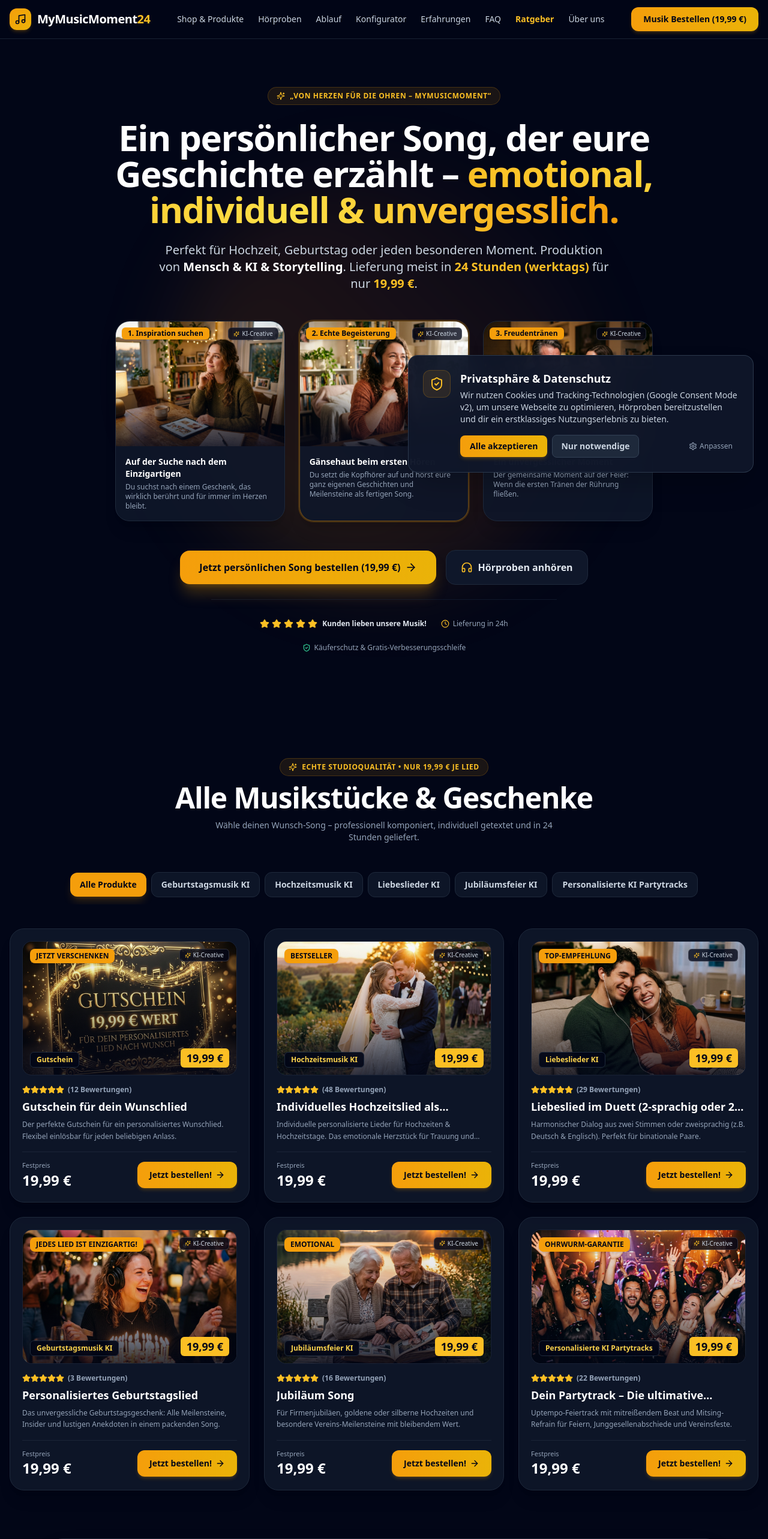
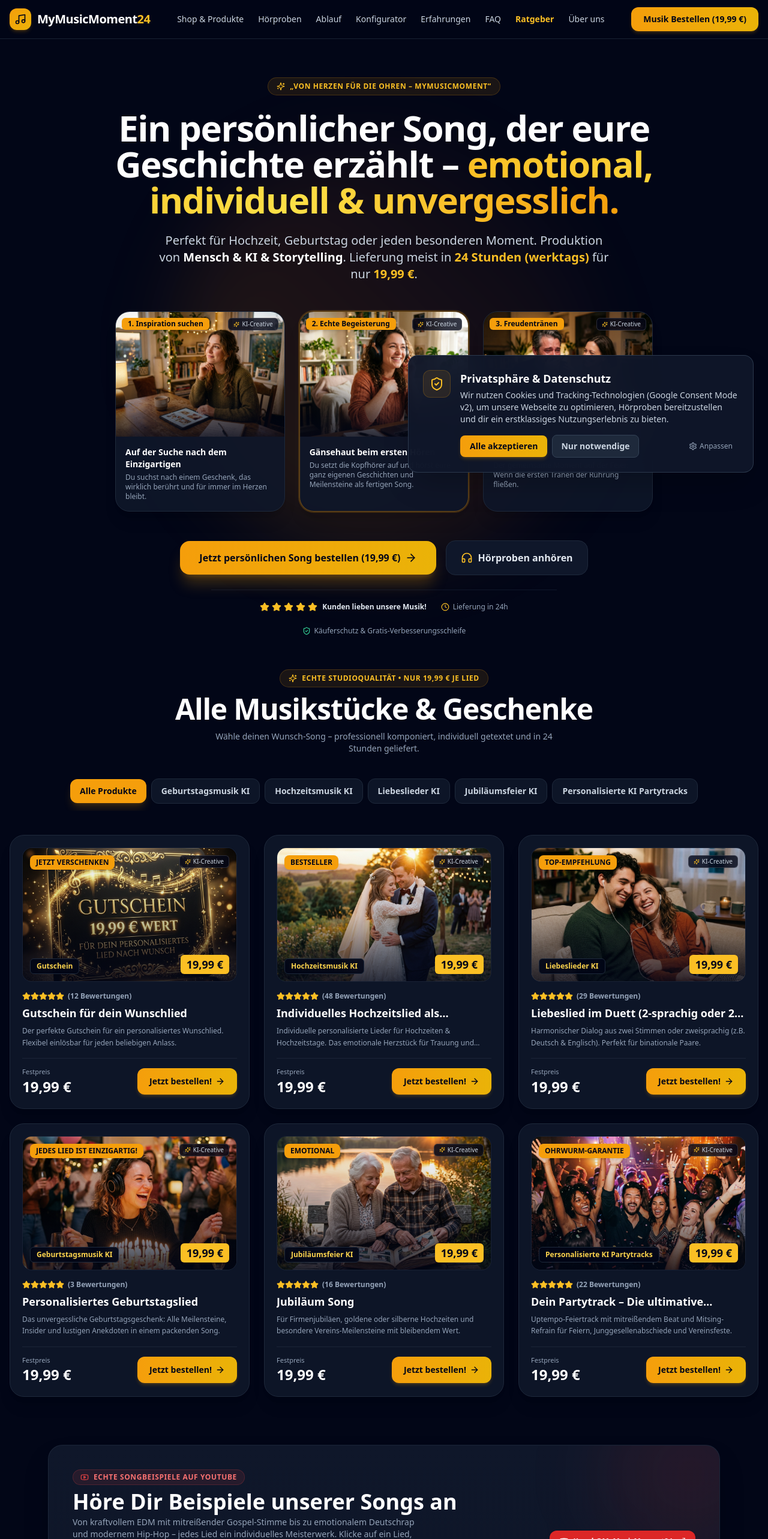
Before and after one commit to dirkonlineservices/mymusicmoment24, a React (Vite) app: page / in a window 1280 px wide. Shown: the top 2566 px of the page at 60% size. Built offline with nearby package versions, Linux system fonts and the light colour scheme.

Commit message:
fix: reduce excess vertical spacing between hero section and product catalog

```diff
--- a/src/components/ProductCatalog.jsx
+++ b/src/components/ProductCatalog.jsx
@@ -19,9 +19,9 @@ export default function ProductCatalog({ onSelectProduct }) {
     : PRODUCTS.filter((p) => p.category === selectedCategory);
 
   return (
-    <section id="shop" className="max-w-7xl mx-auto my-12 sm:my-20 px-4">
+    <section id="shop" className="max-w-7xl mx-auto mt-2 sm:mt-6 mb-12 sm:mb-20 px-4">
       {/* Section Header */}
-      <div className="text-center mb-8 sm:mb-12">
+      <div className="text-center mb-6 sm:mb-10">
         <div className="inline-flex items-center gap-2 text-xs font-bold uppercase tracking-wider text-amber-400 bg-amber-500/10 border border-amber-500/20 px-3.5 py-1.5 rounded-full mb-3">
           <Sparkles className="w-3.5 h-3.5" /> Echte Studioqualität • Nur 19,99 € je Lied
         </div>
--- a/src/views/LandingPage.jsx
+++ b/src/views/LandingPage.jsx
@@ -192,7 +192,7 @@ export default function LandingPage({ onOpenCheckout, onNavigateBlog, onNavigate
       </header>
 
       {/* Hero Section */}
-      <section className="relative pt-10 pb-14 sm:pt-20 sm:pb-24 overflow-hidden">
+      <section className="relative pt-8 pb-6 sm:pt-16 sm:pb-8 overflow-hidden">
         <div className="absolute top-1/2 left-1/2 -translate-x-1/2 -translate-y-1/2 w-[350px] sm:w-[700px] h-[350px] sm:h-[700px] bg-gradient-to-tr from-amber-500/15 via-orange-500/10 to-transparent rounded-full blur-3xl pointer-events-none" />
 
         <div className="max-w-5xl mx-auto px-4 text-center relative z-10 space-y-5 sm:space-y-6">
@@ -315,7 +315,7 @@ export default function LandingPage({ onOpenCheckout, onNavigateBlog, onNavigate
           </div>
 
           {/* Trust Badges */}
-          <div className="pt-6 sm:pt-8 flex flex-wrap items-center justify-center gap-4 sm:gap-6 text-xs text-slate-400 border-t border-slate-900 max-w-xl mx-auto">
+          <div className="pt-4 sm:pt-5 flex flex-wrap items-center justify-center gap-3.5 sm:gap-6 text-xs text-slate-400 border-t border-slate-900 max-w-xl mx-auto">
             <div className="flex items-center gap-1 text-amber-400 font-bold">
               {[...Array(5)].map((_, i) => (
                 <Star key={i} className="w-3.5 h-3.5 sm:w-4 sm:h-4 fill-amber-400 text-amber-400" />
```
